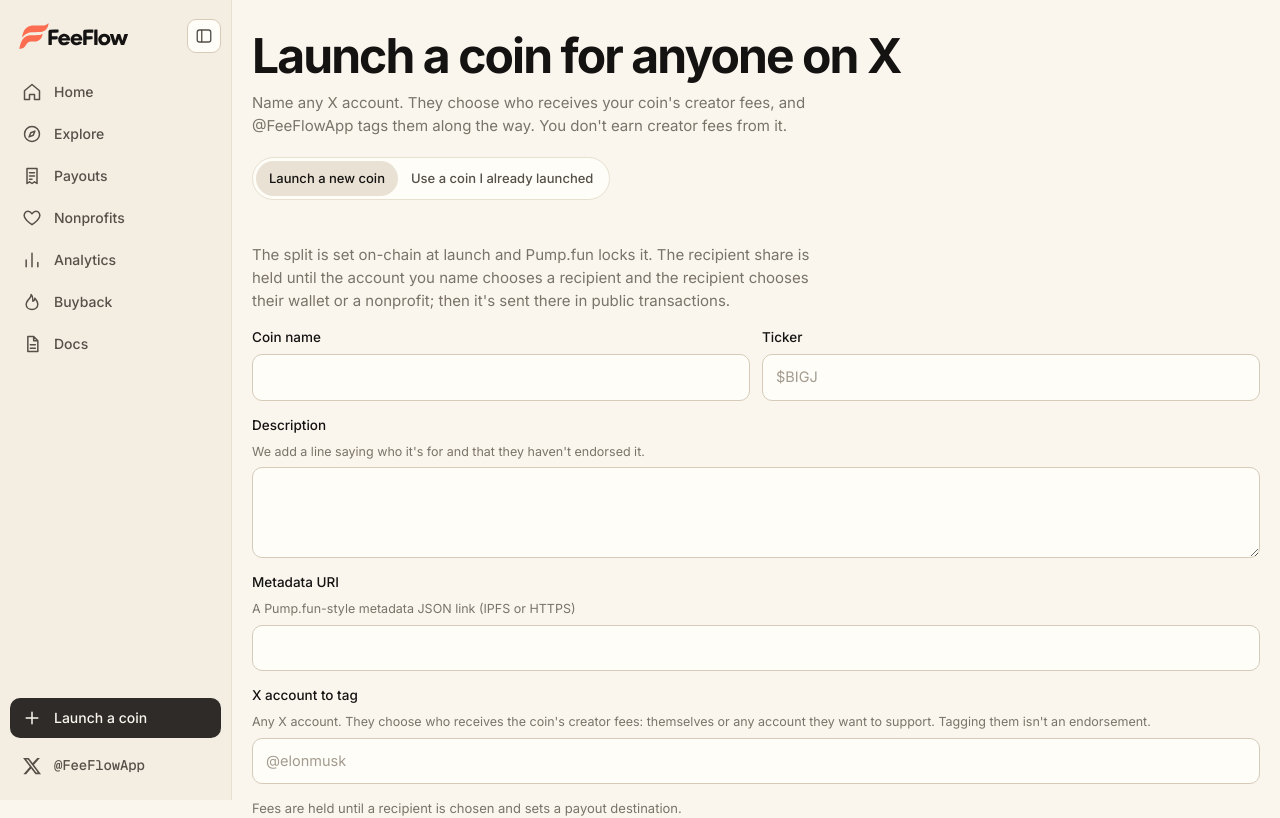
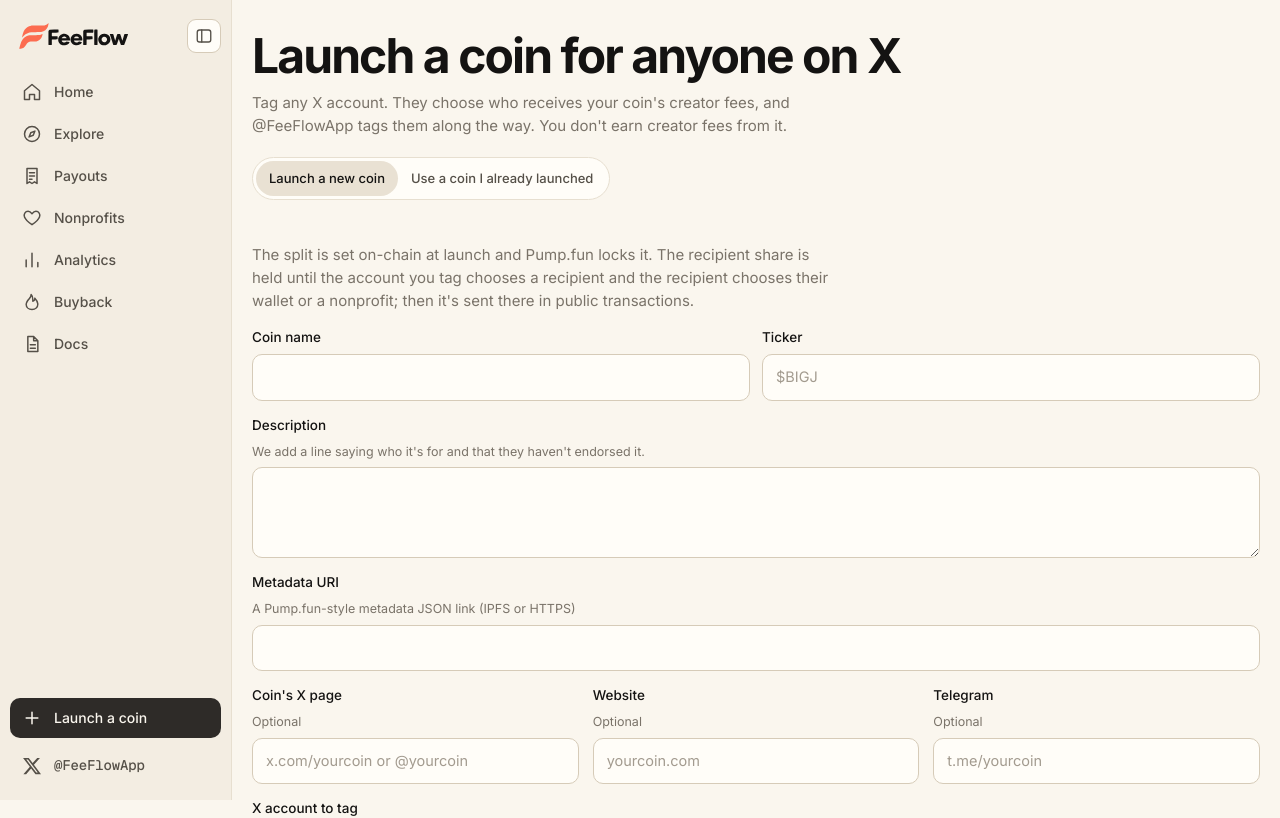
Before and after one commit to Jrfishcool12/feeflow, a Next.js app in the folder web/: page /launch in a window 1280 px wide. Shown: the top 818 px of the page. Built offline with nearby package versions, Linux system fonts and the light colour scheme; no server answers.

Commit message:
Launch form: optional X, website and Telegram links for the coin

```diff
--- a/web/app/globals.css
+++ b/web/app/globals.css
@@ -933,3 +933,7 @@
 .chip-row { display: flex; flex-wrap: wrap; gap: 6px; }
 .mini-chip { font-size: 12.5px; padding: 5px 10px; border-radius: 999px; background: var(--surface-2); border: 1px solid var(--line); color: var(--strong); white-space: nowrap; }
 .fake-field span { white-space: nowrap; overflow: hidden; text-overflow: ellipsis; }
+
+/* ---------- launch form: coin links row ---------- */
+.form .three { display: grid; grid-template-columns: repeat(3, minmax(0, 1fr)); gap: 14px; }
+@media (max-width: 760px) { .form .three { grid-template-columns: 1fr; } }
--- a/web/app/launch/page.tsx
+++ b/web/app/launch/page.tsx
@@ -18,7 +18,7 @@
     <div className="wrap" style={{ paddingBottom: 96 }}>
       <div className="page-head">
         <h1>Launch a coin for anyone on X</h1>
-        <p className="sub">Name any X account. They choose who receives your coin's creator fees, and @FeeFlowApp tags them along the way{split ? `. The creator-fee split: ${split}` : ""}. You don't earn creator fees from it.</p>
+        <p className="sub">Tag any X account. They choose who receives your coin's creator fees, and @FeeFlowApp tags them along the way{split ? `. The creator-fee split: ${split}` : ""}. You don't earn creator fees from it.</p>
       </div>
       <div className="seg" role="tablist" aria-label="Coin type" style={{ marginBottom: 28 }}>
         <button role="tab" aria-selected={tab === "new"} onClick={() => router.replace(path)}>
@@ -33,7 +33,7 @@
       ) : (
         <>
           <p className="muted" style={{ maxWidth: "62ch" }}>
-            The split is set on-chain at launch and Pump.fun locks it. The recipient share is held until the account you name chooses a recipient and the recipient chooses their wallet or a nonprofit; then it's sent there in public transactions.{cfg?.router ? " The split is enforced by the FeeFlow router program on Solana." : ""}
+            The split is set on-chain at launch and Pump.fun locks it. The recipient share is held until the account you tag chooses a recipient and the recipient chooses their wallet or a nonprofit; then it's sent there in public transactions.{cfg?.router ? " The split is enforced by the FeeFlow router program on Solana." : ""}
           </p>
           <LaunchForm cfg={cfg} />
         </>
--- a/web/components/LaunchForm.tsx
+++ b/web/components/LaunchForm.tsx
@@ -31,6 +31,9 @@
         symbol: f.get("symbol"),
         description: f.get("description"),
         honoree: f.get("honoree"),
+        twitter: f.get("twitter") || undefined,
+        website: f.get("website") || undefined,
+        telegram: f.get("telegram") || undefined,
         dev_buy_sol: f.get("dev_buy_sol") || 0,
       };
       const image = f.get("image");
@@ -80,6 +83,20 @@
           <input name="uri" type="url" required />
         </label>
       )}
+      <div className="three">
+        <label>
+          Coin's X page <span className="hint">Optional</span>
+          <input name="twitter" placeholder="x.com/yourcoin or @yourcoin" autoComplete="off" />
+        </label>
+        <label>
+          Website <span className="hint">Optional</span>
+          <input name="website" placeholder="yourcoin.com" autoComplete="off" />
+        </label>
+        <label>
+          Telegram <span className="hint">Optional</span>
+          <input name="telegram" placeholder="t.me/yourcoin" autoComplete="off" />
+        </label>
+      </div>
       <label>
         X account to tag <span className="hint">Any X account. They choose who receives the coin's creator fees: themselves or any account they want to support. Tagging them isn't an endorsement.</span>
         <input name="honoree" required placeholder="@elonmusk" />
```
Also changed, not shown: 2 other files (tests, documents, lock files or other folders).
